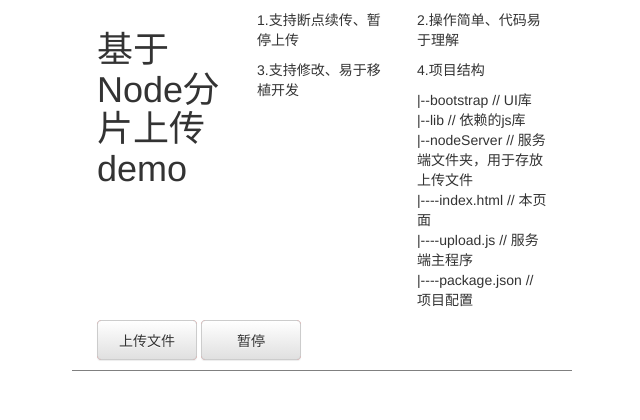
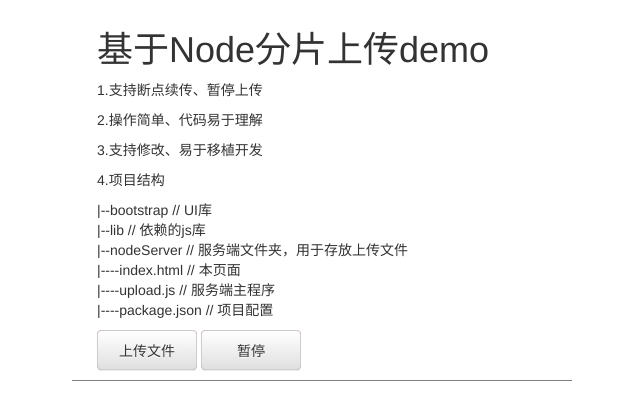
Before and after one commit to pengqiangsheng/node-cut-upload, a website: page index.html in a window 1280 px wide. Shown: the whole page, without its empty margins (318-958 px from the left). Drawn offline with Linux system fonts and the light colour scheme.

Commit message:
更新 ui

```diff
--- a/index.html
+++ b/index.html
@@ -73,12 +73,12 @@
 <body>
     <div class="container">
         <div class="row">
-            <div class="col-md-4"><h1>基于Node分片上传demo</h1></div>
-            <div class="col-md-4"><p>1.支持断点续传、暂停上传</p></div>
-            <div class="col-md-4"><p>2.操作简单、代码易于理解</p></div>
-            <div class="col-md-4"><p>3.支持修改、易于移植开发</p></div>
-            <div class="col-md-4"><p>4.项目结构</p></div>
-            <div class="col-md-4">
+            <div class="col-md-12"><h1>基于Node分片上传demo</h1></div>
+            <div class="col-md-12"><p>1.支持断点续传、暂停上传</p></div>
+            <div class="col-md-12"><p>2.操作简单、代码易于理解</p></div>
+            <div class="col-md-12"><p>3.支持修改、易于移植开发</p></div>
+            <div class="col-md-12"><p>4.项目结构</p></div>
+            <div class="col-md-12">
                 <p>|--bootstrap // UI库<br>|--lib // 依赖的js库<br>|--nodeServer // 服务端文件夹，用于存放上传文件
                     <br>|----index.html // 本页面<br>|----upload.js // 服务端主程序<br>|----package.json // 项目配置
                 </p>
```
